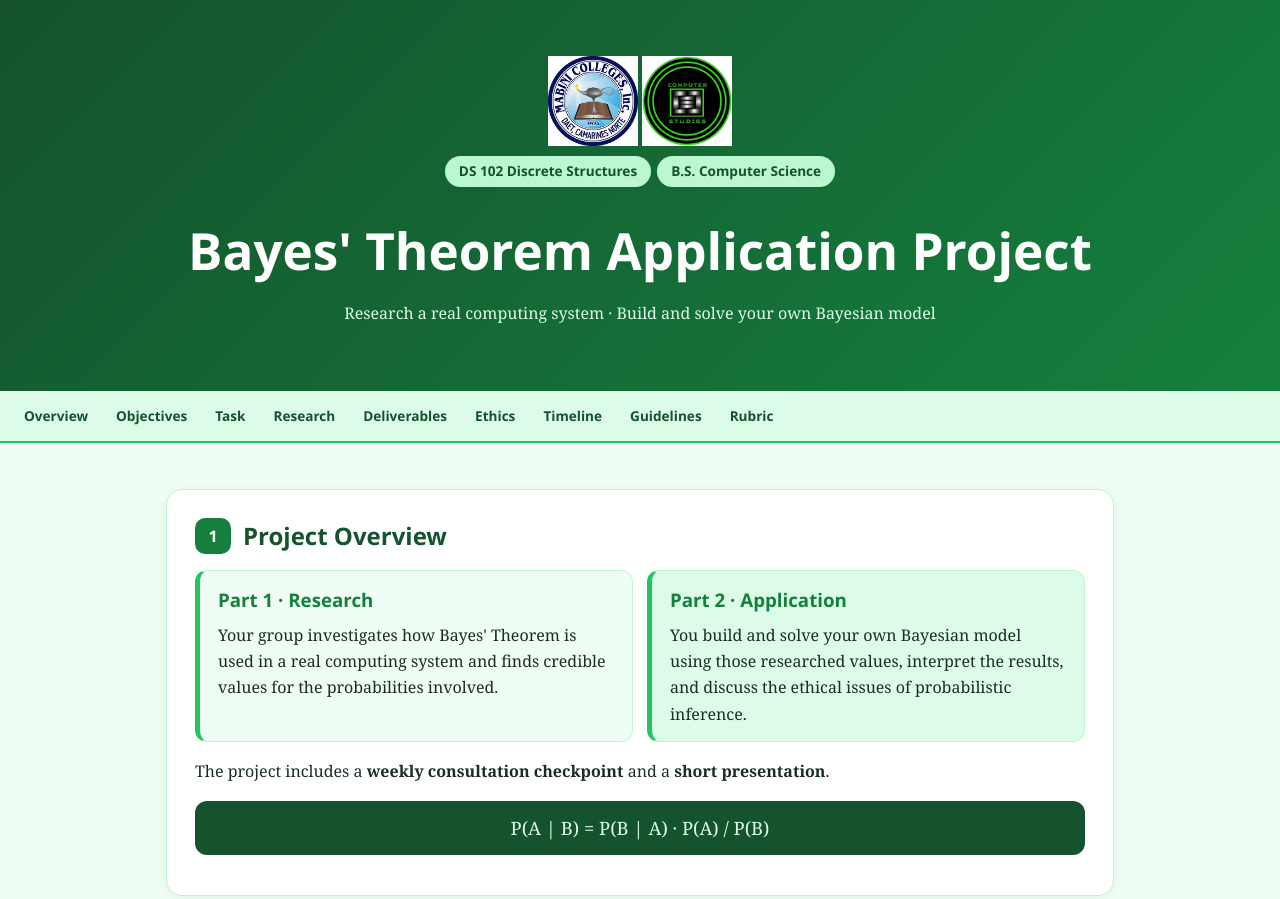
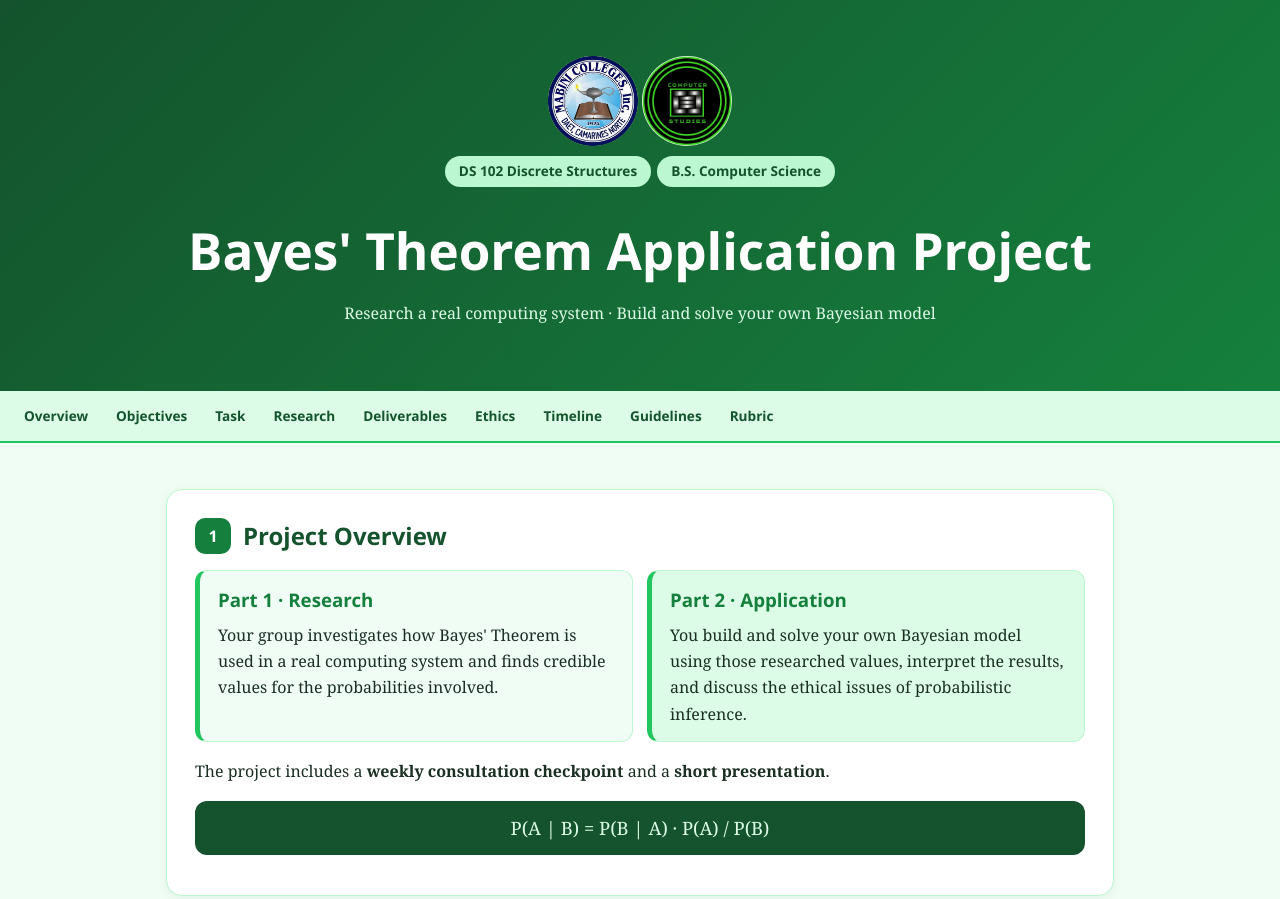
Before and after one commit to ianXagapito/ds102, a plain HTML site: page index.html in a window 1280 px wide. Shown: the top 899 px of the page. Drawn offline with Linux system fonts and the light colour scheme.

Commit message:
Update index.html

```diff
--- a/index.html
+++ b/index.html
@@ -49,6 +49,11 @@ footer{background:var(--g9);color:var(--g1);text-align:center;padding:28px 16px;
 footer b{color:#fff}
 @media print{nav{display:none}section{box-shadow:none;break-inside:avoid}}
 @media(max-width:600px){section{padding:20px 16px}}
+     img {
+  border-radius: 50%;
+  margin: auto;
+   object-fit: cover;
+}
 </style>
 </head>
 <body>
```
